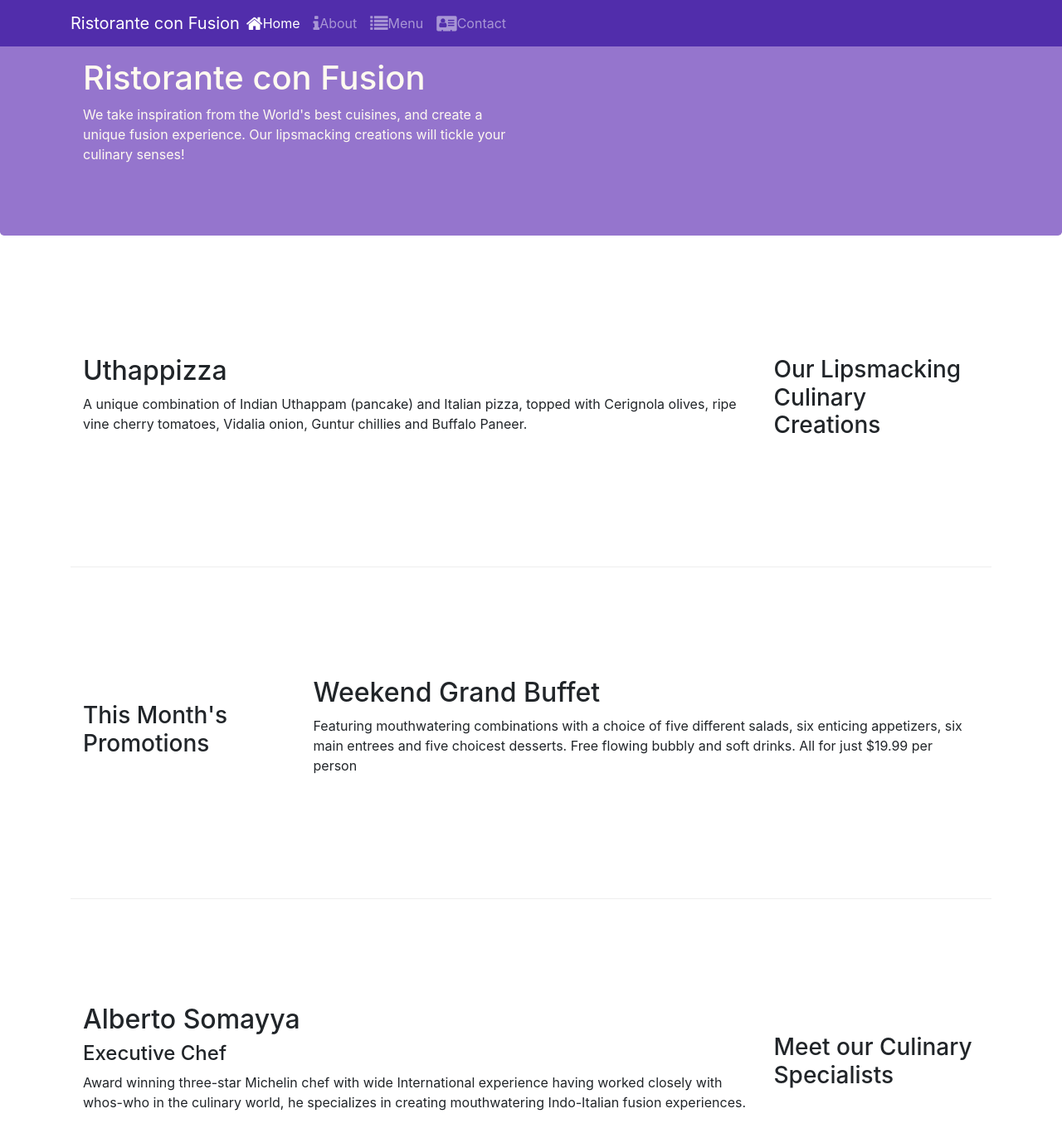
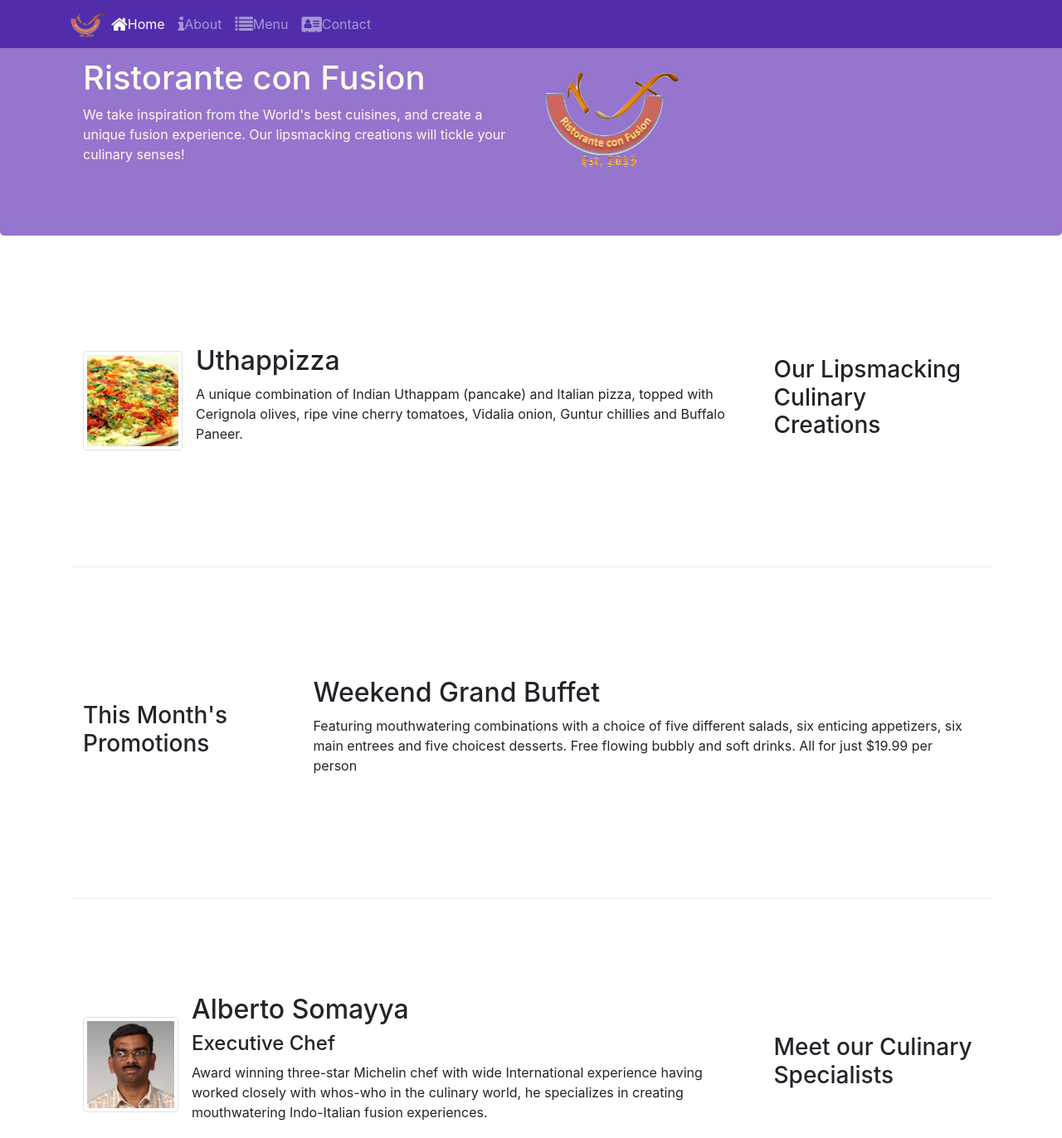
Before and after one commit to rimjhimgolf/bootstrapStart, a website: page index.html in a window 1280 px wide. Shown: the top 1372 px of the page at 83% size. Drawn offline with nearby package versions, Linux system fonts and the light colour scheme.

Commit message:
Images and media

```diff
--- a/index.html
+++ b/index.html
@@ -21,7 +21,7 @@
             <button class="navbar-toggler" type="button" data-toggle="collapse" data-target="#Navbar">
                 <span class="navbar-toggler-icon"></span>
             </button>
-            <a class="navbar-brand mr-auto" href="#">Ristorante con Fusion</a>
+            <a class="navbar-brand mr-auto" href="#"><img src="img/logo.png" height="30" width="41"></a>
             <div class="collapse navbar-collapse" id="Navbar">
             <ul class="navbar-nav mr-auto">
                 <li class="nav-item active"><a class="nav-link" href="#"><span class="fa fa-home fa-lg"></span>Home</a></li>
@@ -39,7 +39,8 @@
                     <h1>Ristorante con Fusion</h1>
                     <p>We take inspiration from the World's best cuisines, and create a unique fusion experience. Our lipsmacking creations will tickle your culinary senses!</p>
                 </div>
-                <div class="col-12  col-sm">
+                <div class="col-12  col-sm align-self-center">
+                    <img src="img/logo.png" class="img-fluid">
                 </div>
             </div>
         </div>
@@ -51,8 +52,14 @@
                 <h3>Our Lipsmacking Culinary Creations</h3>
             </div>
             <div class="col col-sm order-sm-first col-md">
-                <h2>Uthappizza</h2>
-                <p class=" d-none d-sm-block">A unique combination of Indian Uthappam (pancake) and Italian pizza, topped with Cerignola olives, ripe vine cherry tomatoes, Vidalia onion, Guntur chillies and Buffalo Paneer.</p>
+                <div class="media">
+                    <img class="d-flex mr-3 img-thumbnail align-self-center"
+                     src="img/uthappizza.png" alt="uthappizza">
+                     <div class="media-body">
+                        <h2 class="mt-0">Uthappizza</h2>
+                        <p class=" d-none d-sm-block">A unique combination of Indian Uthappam (pancake) and Italian pizza, topped with Cerignola olives, ripe vine cherry tomatoes, Vidalia onion, Guntur chillies and Buffalo Paneer.</p>
+                    </div>
+                </div>
             </div>
         </div>
 
@@ -72,9 +79,15 @@
                 <h3>Meet our Culinary Specialists</h3>
             </div>
             <div class="col col-sm order-sm-first col-md">
-                <h2>Alberto Somayya</h2>
-                <h4>Executive Chef</h4>
-                <p class=" d-none d-sm-block">Award winning three-star Michelin chef with wide International experience having worked closely with whos-who in the culinary world, he specializes in creating mouthwatering Indo-Italian fusion experiences. </p>
+                <div class="media">
+                    <img class="d-flex mr-3 img-thumbnail align-self-center"
+                        src="img/alberto.png" alt="alberto">
+                    <div class="media-body">
+                        <h2 class="mt-0">Alberto Somayya</h2>
+                        <h4>Executive Chef</h4>
+                        <p class=" d-none d-sm-block">Award winning three-star Michelin chef with wide International experience having worked closely with whos-who in the culinary world, he specializes in creating mouthwatering Indo-Italian fusion experiences. </p>
+                    </div>
+                </div>
             </div>
         </div>
     </div>
```
Also changed, not shown: aboutus.html (+3 -2 lines), contactus.html (+3 -2 lines), img/alberto.png (added), img/buffet.png (added), img/logo.png (added), img/uthappizza.png (added), 1 other file.
